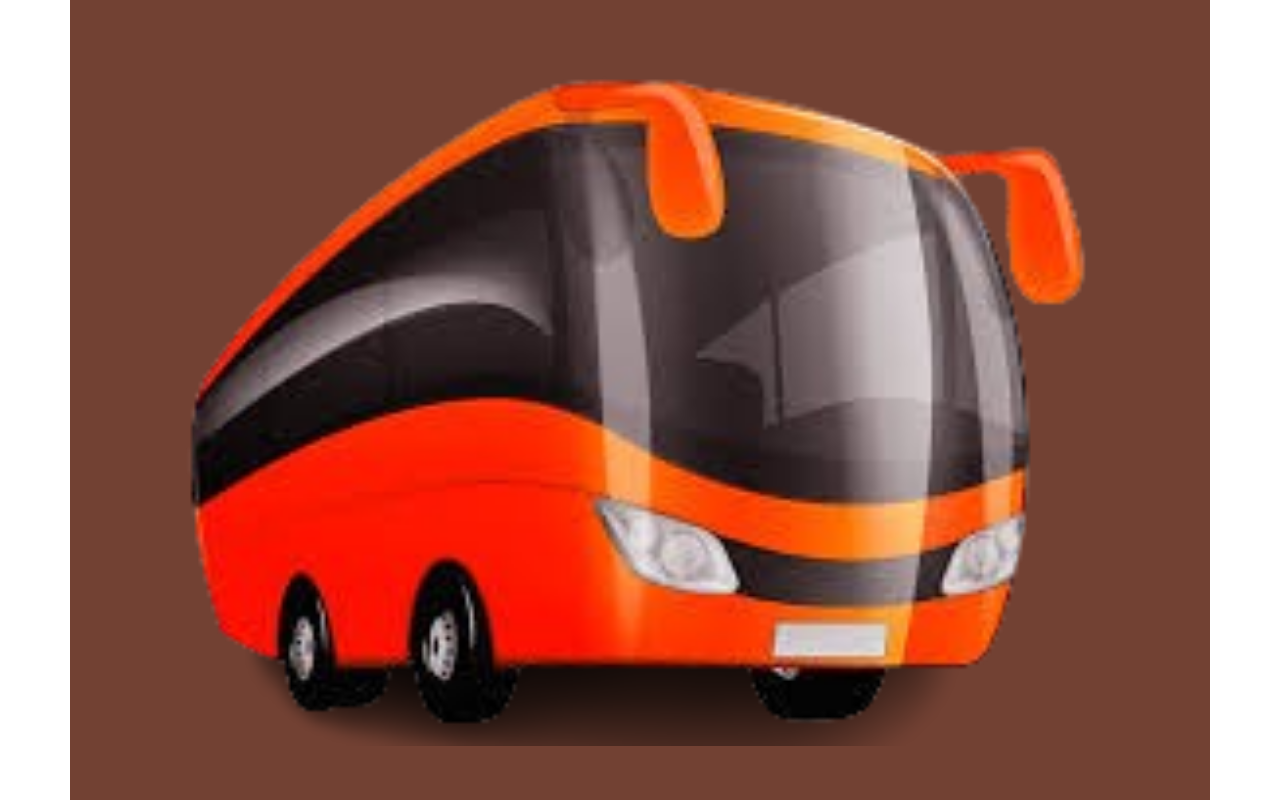
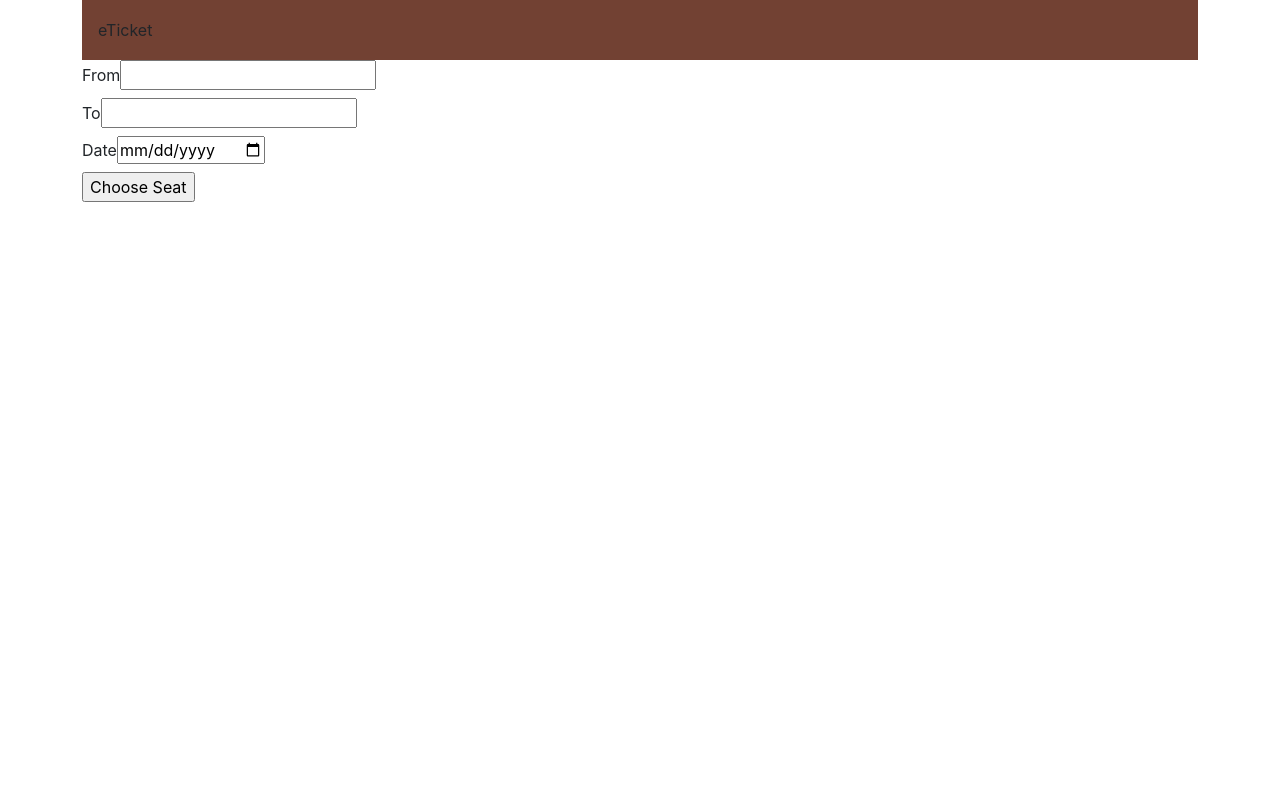
Before and after one commit to Manase44/eTicket, a React (Create React App) app in the folder eticket-frontend/: page / in a window 1280 px wide. Built offline with nearby package versions, Linux system fonts and the light colour scheme.

Commit message:
worked on Booking Page

```diff
--- a/eticket-frontend/src/App.css
+++ b/eticket-frontend/src/App.css
@@ -4,10 +4,23 @@
   --resolution-blue: #1D2089ff;
   --aureolin: #F5E009ff;
 }
+.cont, .navbar{
+  background-color: var(--bole);
+}
 .container{
-  background-color: var(--bole);
   height: 100vh;
+}
+.row, .form-col{
+  justify-content: center;
 }
 #bus{
   transform: rotateY(180deg);
 }
+.navbar{
+  height: 60px;
+}
+@media(min-width:576px){
+  #bus{
+    width: 400px;
+  }
+}
--- a/eticket-frontend/src/App.js
+++ b/eticket-frontend/src/App.js
@@ -1,10 +1,11 @@
 import './App.css';
+import BookingPage from './components/BookingPage';
 import HomePage from './components/HomePage';
 
 function App() {
   return (
     <div className="App">
-      <HomePage/>
+      <BookingPage/>
     </div>
   );
 }
--- /dev/null
+++ b/eticket-frontend/src/components/BookingPage.js
@@ -0,0 +1,35 @@
+import React from 'react'
+
+function BookingPage() {
+  return (
+    <div className='container'>
+        <nav className='navbar px-3'>
+            <span>eTicket</span>
+        </nav>
+        <div className='row'>
+            <div className='col form-col'>
+                <form className='form-group'>
+                    <div className='mb-2'>
+                      <label for='from'>From</label>
+                      <input name='from' id='from' type='text' required/>
+                    </div>
+                    <div className='mb-2'>
+                      <label for='To'>To</label>
+                      <input name='To' id='To' type='text'required/>
+                    </div>
+                    <div className='mb-2'>
+                      <label for='Date'>Date</label>
+                      <input name='Date' id='Date' type='date' required/>
+                    </div>
+
+                    <div>
+                      <input type='submit' value="Choose Seat" />
+                    </div>
+                </form>
+            </div>
+        </div>
+    </div>
+  )
+}
+
+export default BookingPage
--- a/eticket-frontend/src/components/HomePage.js
+++ b/eticket-frontend/src/components/HomePage.js
@@ -1,11 +1,15 @@
 import React from 'react'
+import BookingPage from './BookingPage'
 
 function HomePage() {
   return (
-    <div className='container'>
-        <div className='row h-100 align-items-center justify-contents-center'>
-            <img src="/Bus/Bus.png" className='img-fluid' alt="A bus picture" id='bus'/>
-            {/* <span>eTicket</span> */}
+    <div className='container cont'>
+        <div className='row h-100 align-items-center'>
+          <div className='col text-center'>
+          <img src="/Bus/Bus.png" className='img-fluid' alt="A bus picture" id='bus'/>
+            <span>eTicket</span>
+            <a href="/BookingPage.js">Book</a>
+          </div>
         </div>
     </div>
   )
```
Also changed, not shown: eticket-frontend/src/components/ChooseSeat.js (added, +13 -0 lines), 1 other file (tests, documents, lock files or other folders).
